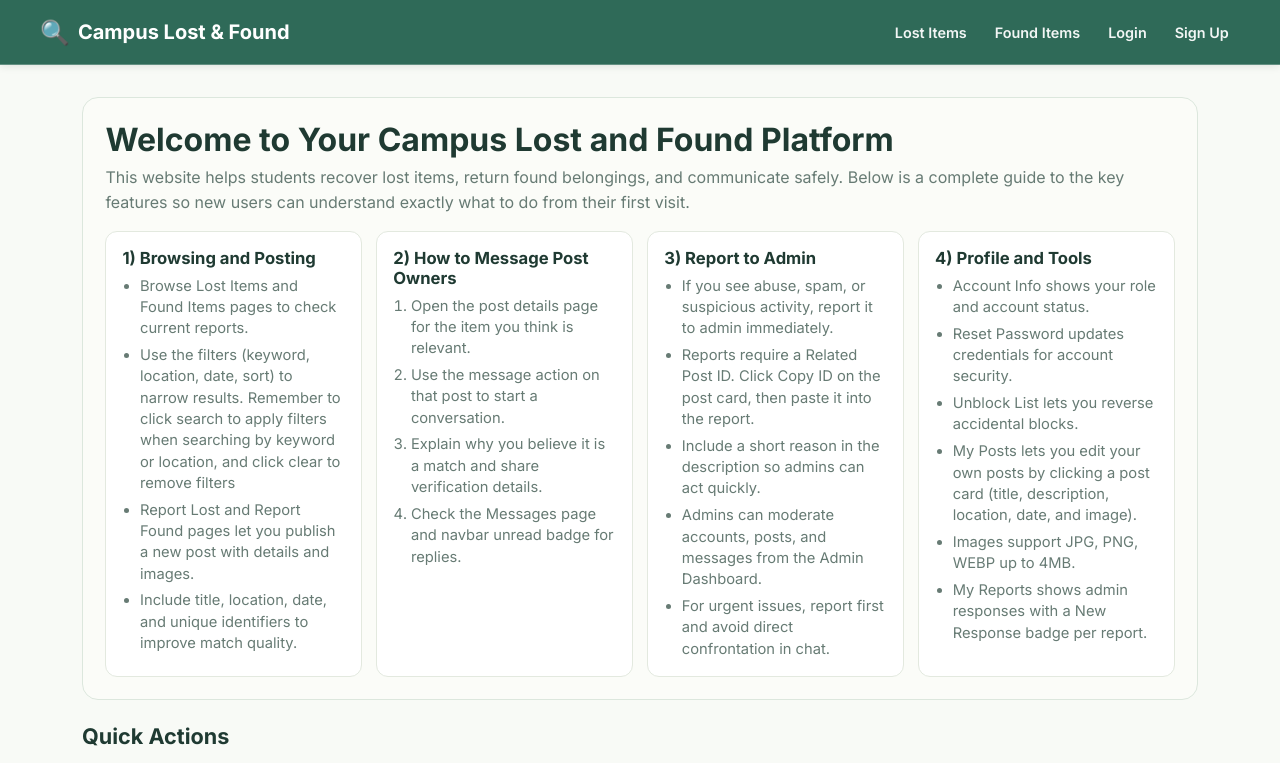
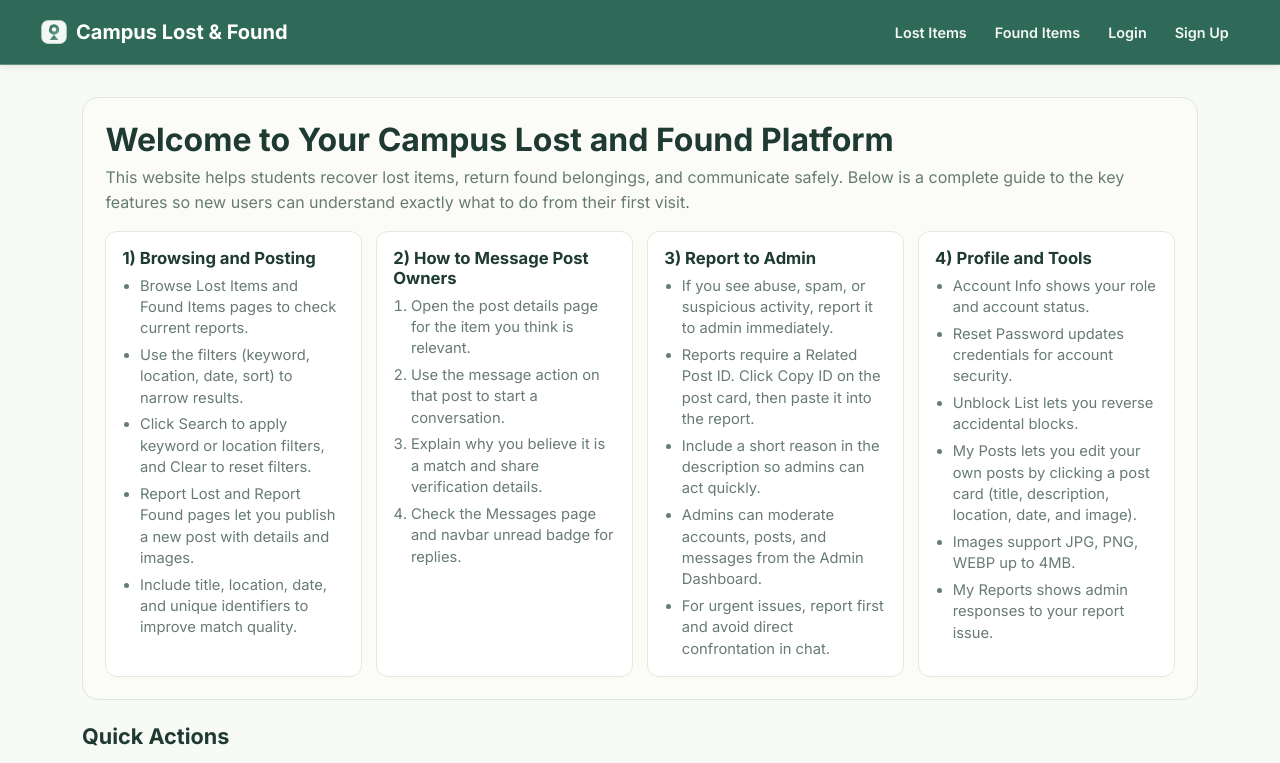
Before and after one commit to CalebSzeto/Lost-Found-Web-App, a Next.js app in the folder client/: page / in a window 1280 px wide. Shown: the top 763 px of the page. Built offline with nearby package versions, Linux system fonts and the light colour scheme; no server answers.

Commit message:
Update homepage guide and logo

```diff
--- a/client/src/app/page.js
+++ b/client/src/app/page.js
@@ -25,7 +25,8 @@ export default function Home() {
             <h2>1) Browsing and Posting</h2>
             <ul>
               <li>Browse Lost Items and Found Items pages to check current reports.</li>
-              <li>Use the filters (keyword, location, date, sort) to narrow results. Remember to click search to apply filters when searching by keyword or location, and click clear to remove filters</li>
+              <li>Use the filters (keyword, location, date, sort) to narrow results.</li>
+              <li>Click Search to apply keyword or location filters, and Clear to reset filters.</li>
               <li>Report Lost and Report Found pages let you publish a new post with details and images.</li>
               <li>Include title, location, date, and unique identifiers to improve match quality.</li>
             </ul>
@@ -60,7 +61,7 @@ export default function Home() {
               <li>Unblock List lets you reverse accidental blocks.</li>
               <li>My Posts lets you edit your own posts by clicking a post card (title, description, location, date, and image).</li>
               <li>Images support JPG, PNG, WEBP up to 4MB.</li>
-              <li>My Reports shows admin responses with a New Response badge per report.</li>
+              <li>My Reports shows admin responses to your report issue.</li>
             </ul>
           </article>
         </div>
--- a/client/src/components/Navbar.js
+++ b/client/src/components/Navbar.js
@@ -170,7 +170,7 @@ const Navbar = () => {
     <nav className={styles.navbar}>
       <div className={styles.container}>
         <Link href="/" className={styles.brand}>
-          <span className={styles.brandIcon}>🔍</span>
+          <img className={styles.brandIcon} src="/logo.svg" alt="Campus Lost and Found" />
           <span className={styles.brandText}>Campus Lost & Found</span>
         </Link>
 
--- a/client/src/components/Navbar.module.css
+++ b/client/src/components/Navbar.module.css
@@ -28,7 +28,9 @@
 }
 
 .brandIcon {
-  font-size: 1.5rem;
+  width: 28px;
+  height: 28px;
+  display: block;
 }
 
 .links {
```
Also changed, not shown: client/public/logo.svg (added).
